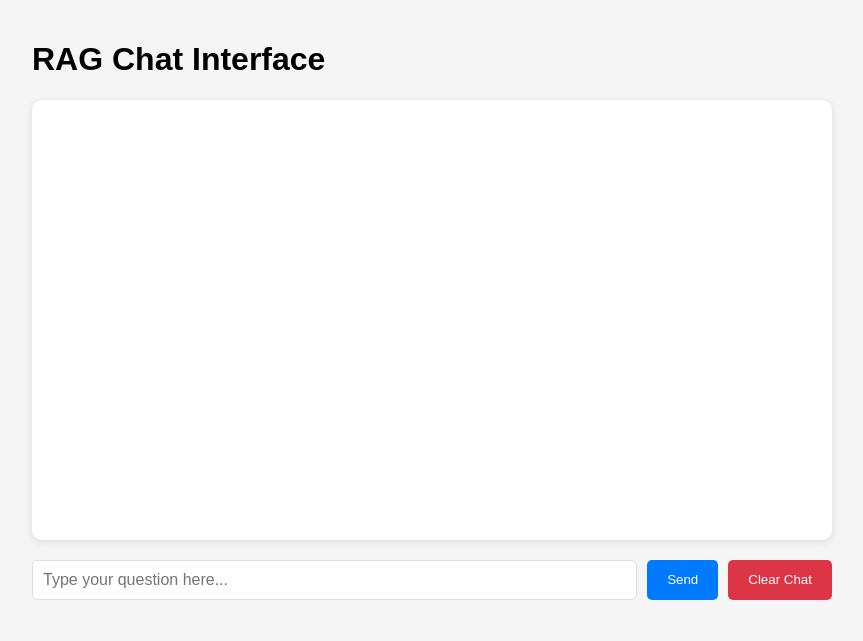
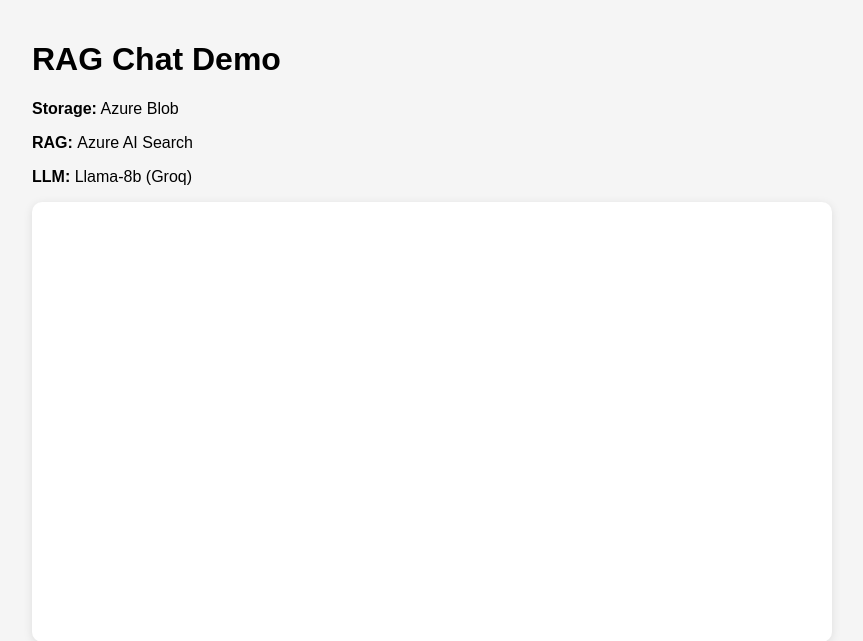
Before and after one commit to uncultivate/rag2, a Flask app: page / in a window 1280 px wide. Shown: the top 641 px of the page, without its empty margins (208-1071 px from the left). Run offline with Flask 3, Linux system fonts and the light colour scheme.

Commit message:
Updated secrets

```diff
--- a/app.py
+++ b/app.py
@@ -16,7 +16,7 @@ app.secret_key = os.urandom(24)  # Required for session management
 
 
 # Initialize your clients and configurations
-AZURE_SEARCH_SERVICE = "https://rag930.search.windows.net"
+AZURE_SEARCH_SERVICE = os.getenv('AZURE_SEARCH_SERVICE')
 # Get API key from environment variable
 GROQ_KEY = os.getenv('GROQ_KEY')
 INDEX_NAME = "py-rag-tutorial-idx"
--- a/templates/index.html
+++ b/templates/index.html
@@ -102,7 +102,10 @@
     </style>
 </head>
 <body>
-    <h1>RAG Chat Interface</h1>
+    <h1>RAG Chat Demo</h1>
+    <p><b>Storage:</b> Azure Blob
+    <p><b>RAG: </b>Azure AI Search</p>
+    <p><b>LLM: </b>Llama-8b (Groq)</p>
     <div id="chat-container"></div>
     <div id="input-container">
         <input type="text" id="query-input" placeholder="Type your question here...">
```
